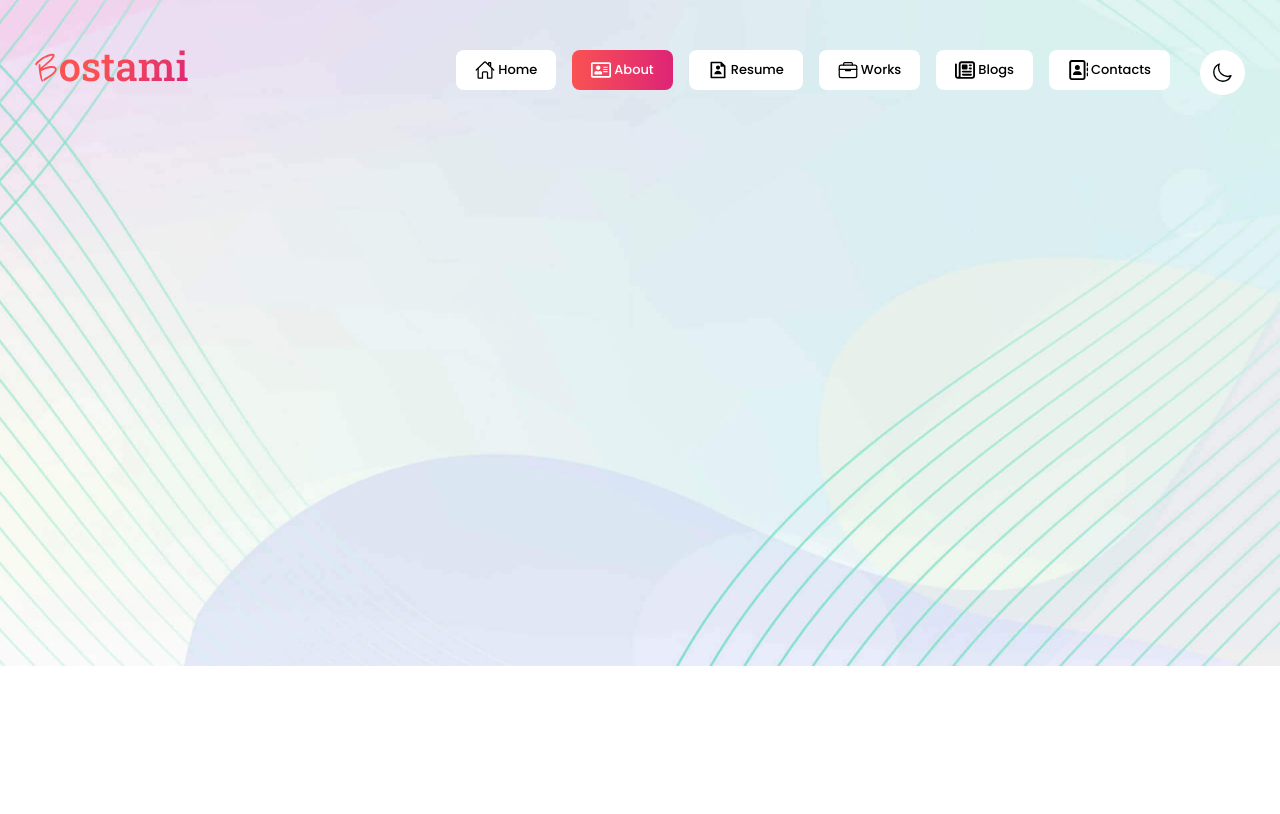
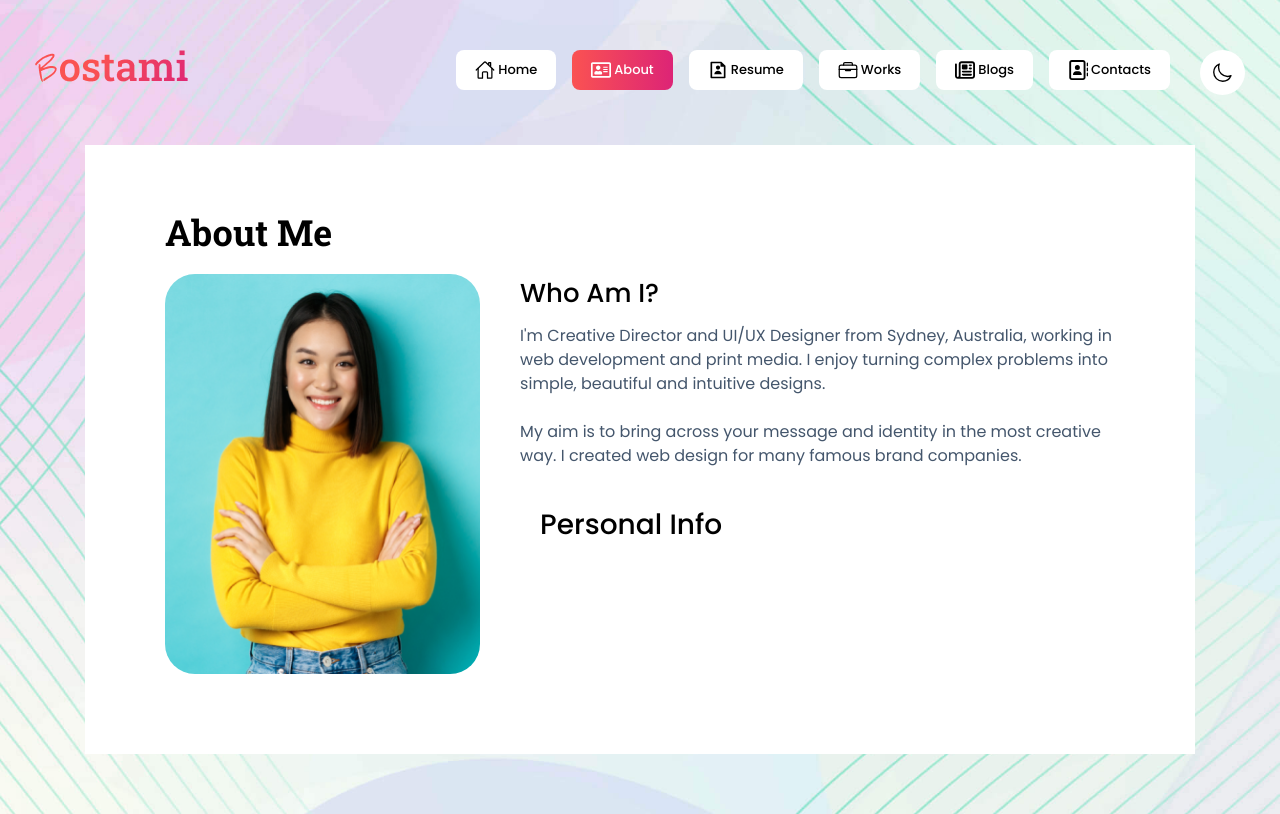
Before and after one commit to NasrinNizam/Bostami, a React (Vite) app: page /About in a window 1280 px wide. Built offline with nearby package versions, Linux system fonts and the light colour scheme.

Commit message:
changes in AboutCompo

```diff
--- a/src/App.css
+++ b/src/App.css
@@ -14,3 +14,6 @@ body.dark {
     background-size: cover;
     background-position: center;
 }
+*{
+    box-sizing: border-box;
+}
--- a/src/Component/AboutCompo.jsx
+++ b/src/Component/AboutCompo.jsx
@@ -1,9 +1,29 @@
 import React from 'react'
+import { CommonHeadOne } from './CommonHeadOne'
 
 export const AboutCompo = () => {
   return (
     <>
-
+    <div className="container">
+      <div className="flex justify-center items-center">
+      <div className="bg-white w-[1110px] px-[80px] pt-[60px] ">
+      <CommonHeadOne CommonHead='About Me'/>
+        <div className="info flex gap-10">
+          <div className="image w-[330px] h-[400px] mb-[80px]">
+            <img className="w-full h-full rounded-[30px]" src="images/about.png" alt="photo" />
+          </div>
+          <div className="text w-[623px] mb-10">
+            <h3 className="text-[26px] font-medium font-poppins text-black mb-[11px]">Who Am I?</h3>
+            <p className="text-[16px] font-normal font-poppins text-[#44566c] mb-[16px]">I'm Creative Director and UI/UX Designer from Sydney, Australia, working in web development and print media. I enjoy turning complex problems into simple, beautiful and intuitive designs.<br/> <br/>
+            My aim is to bring across your message and identity in the most creative way. I created web design for many famous brand companies.</p>
+            <div className="personal p-5">
+               <h3 className="text-[28px] font-medium font-poppins text-black">Personal Info</h3>
+            </div>
+          </div>
+        </div>
+      </div>
+      </div>
+    </div>
     </>
   )
 }
--- /dev/null
+++ b/src/Component/CommonHeadOne.jsx
@@ -0,0 +1,11 @@
+import React from 'react'
+
+export const CommonHeadOne = ({CommonHead}) => {
+  return (
+    <>
+    <div className="heading text-[36px] text-black font-slab font-bold mb-[15px]">{CommonHead}
+    </div>
+
+    </>
+  )
+}
```
Also changed, not shown: public/images/about.png (added).
